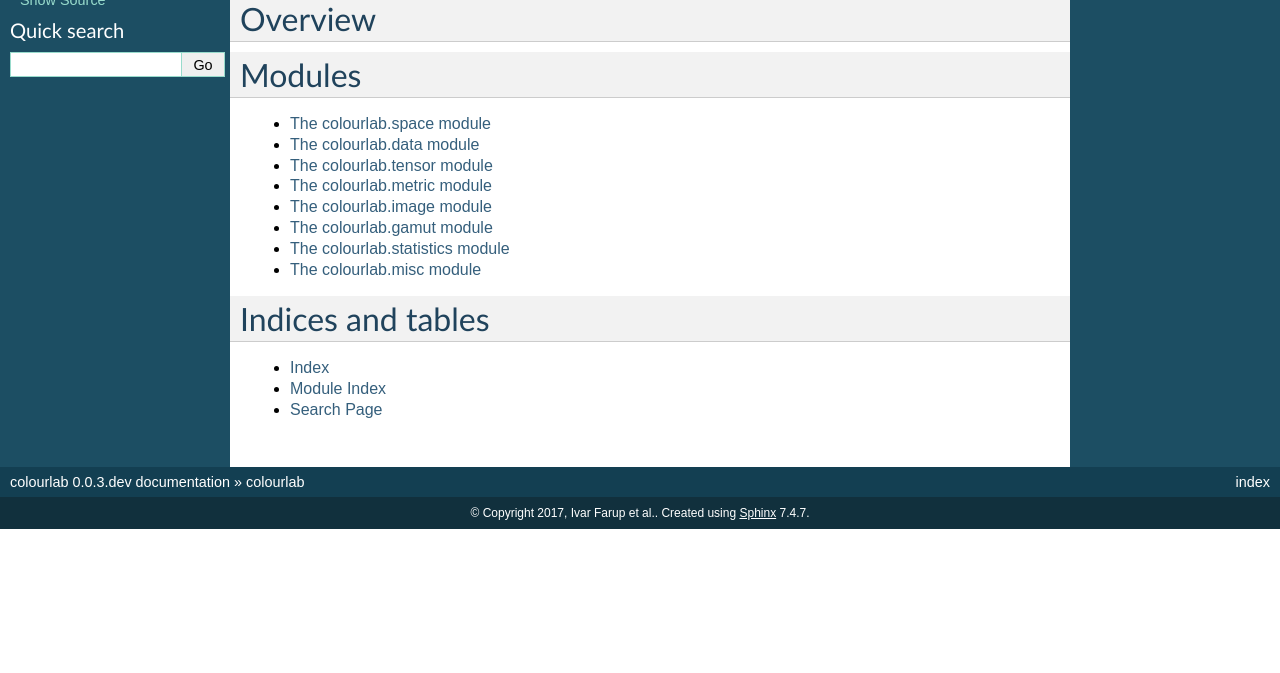
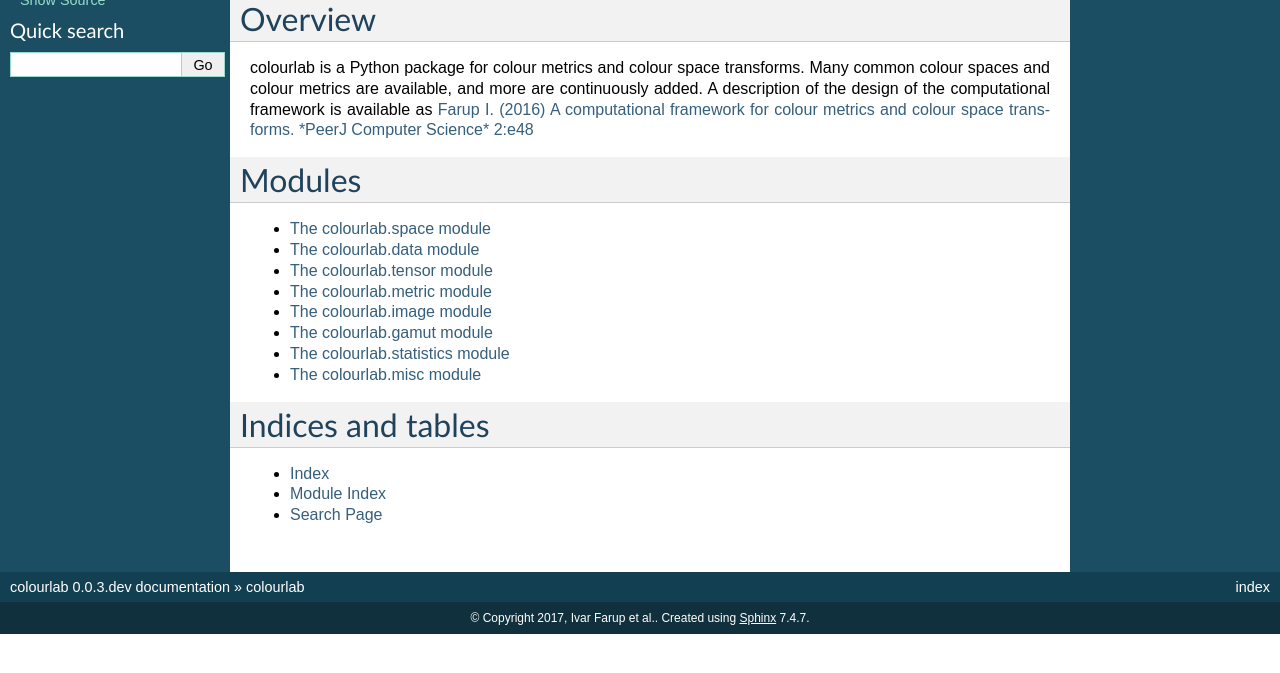
Before and after one commit to ifarup/colourlab, a Sphinx documentation site: the page built from docs/index.rst, in a window 1280 px wide, cut to the strip 190-863 px from the top of the page. Built offline with Sphinx 7.4.7, drawn with Linux system fonts in a browser that asks for light colours.

Commit message:
#36 added web link

```diff
--- a/docs/index.rst
+++ b/docs/index.rst
@@ -14,6 +14,15 @@ colourlab
 
 Overview
 ========
+
+colourlab is a Python package for colour metrics and colour space
+transforms. Many common colour spaces and colour metrics are
+available, and more are continuously added. A description of the
+design of the computational framework is available as `Farup I. (2016)
+A computational framework for colour metrics and colour space
+transforms. *PeerJ Computer Science* 2:e48
+<https://doi.org/10.7717/peerj-cs.48>`_
+
 
 Modules
 =======
```
